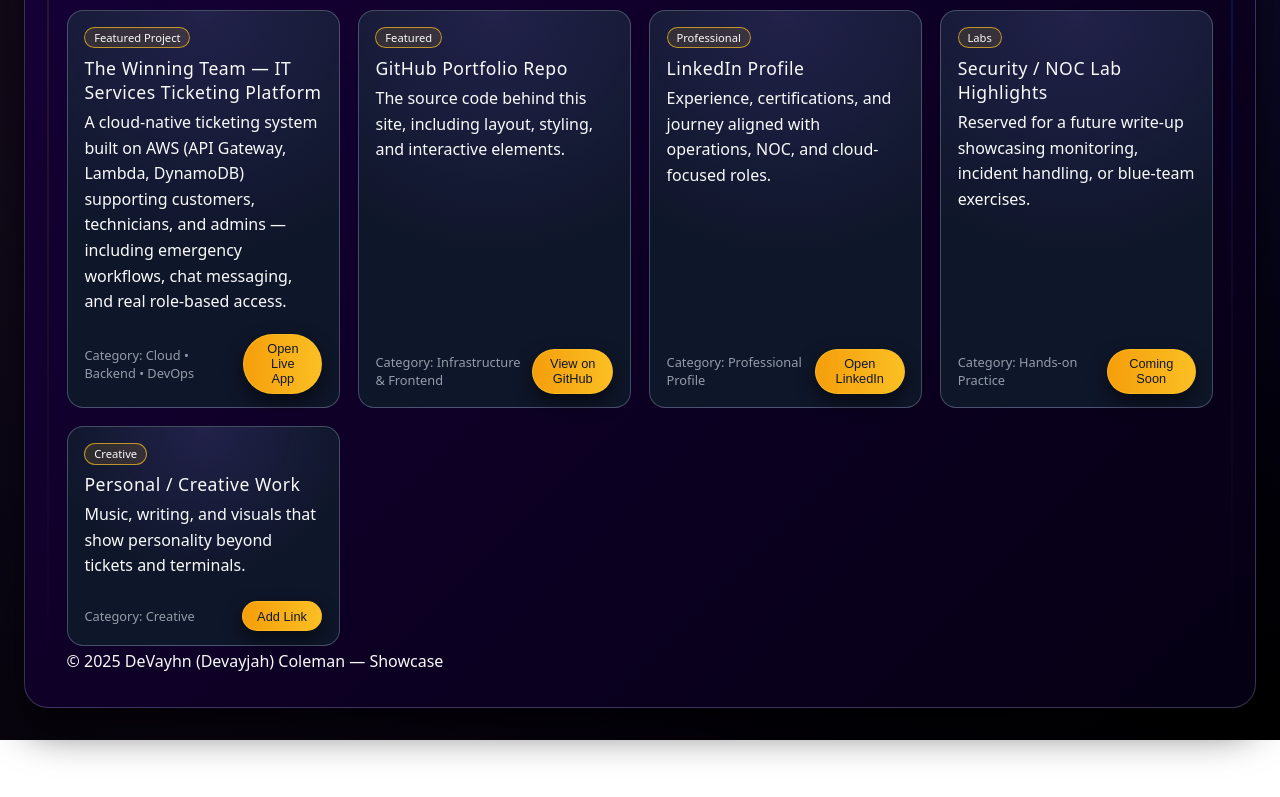
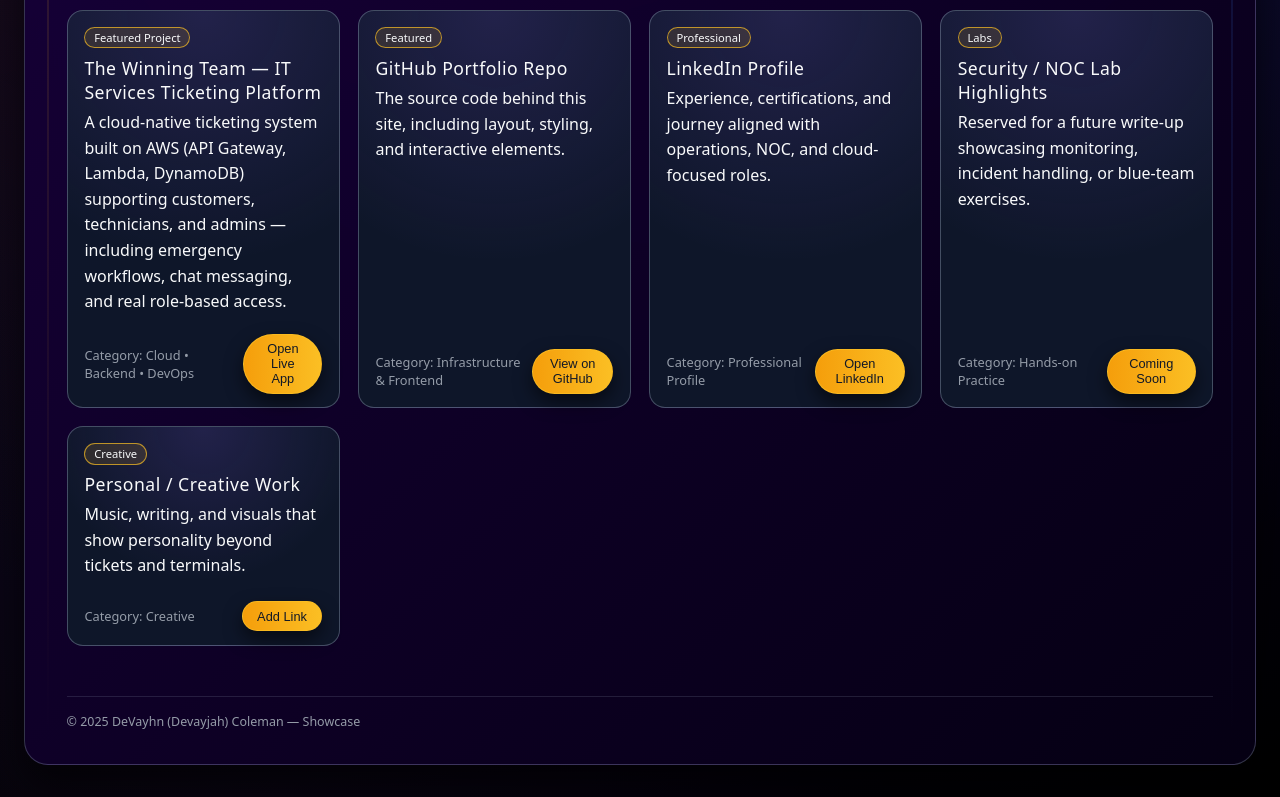
Before and after one commit to devayhncoleman/TheWinningTeam-IT-Services-app, a plain HTML site: page docs/Showcase.html in a window 1280 px wide. Shown: the part 365-1162 px from the top of the page. Before the commit the page ends 1105 px from the top, so only its background shows below. Drawn offline with nearby package versions, Linux system fonts and the light colour scheme.

Commit message:
Update Showcase.html

```diff
--- a/docs/Showcase.html
+++ b/docs/Showcase.html
@@ -5,7 +5,7 @@
   <meta name="viewport" content="width=device-width, initial-scale=1.0"/>
   <title>Showcase Gallery | DeVayhn Coleman</title>
 
-  <!-- Executive / 2039 Fonts -->
+  <!-- Fonts -->
   <link rel="preconnect" href="https://fonts.googleapis.com">
   <link rel="preconnect" href="https://fonts.gstatic.com" crossorigin>
   <link
@@ -13,7 +13,6 @@
     rel="stylesheet"
   >
 
-  <!-- Core Styles (purple / blue / gold theme) -->
   <link rel="stylesheet" href="style.css">
 </head>
 
@@ -23,7 +22,7 @@
 
     <div class="page-main">
 
-      <!-- ================= HEADER ================= -->
+      <!-- HEADER -->
       <header class="gallery-header">
         <div class="header-left">
           <h1>Showcase Gallery</h1>
@@ -39,7 +38,7 @@
         </div>
       </header>
 
-      <!-- ================= ACTION BAR ================= -->
+      <!-- ACTION BAR -->
       <div class="header-actions">
         <div class="header-actions-left">
           <a href="index.html">
@@ -62,7 +61,7 @@
         </div>
       </div>
 
-      <!-- ================= NAV ================= -->
+      <!-- NAV -->
       <nav>
         <div class="nav-inner">
           <ul>
@@ -72,8 +71,8 @@
         </div>
       </nav>
 
-      <!-- ================= GALLERY ================= -->
-      <section id="gallery" data-reveal>
+      <!-- GALLERY -->
+      <section id="gallery" class="section">
         <h2>Royal Gallery</h2>
 
         <p class="gallery-intro mini">
@@ -178,8 +177,8 @@
         </div>
       </section>
 
-      <!-- ================= FOOTER ================= -->
-      <footer>
+      <!-- FOOTER -->
+      <footer class="site-footer">
         <p>&copy; 2025 DeVayhn (Devayjah) Coleman — Showcase</p>
       </footer>
 
```
